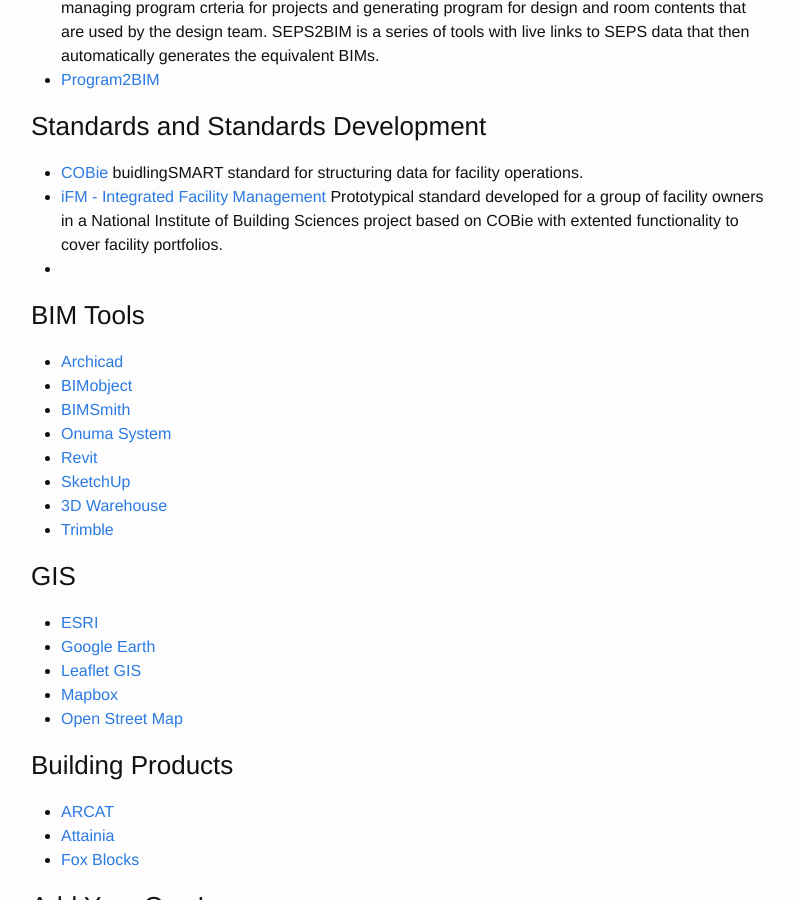
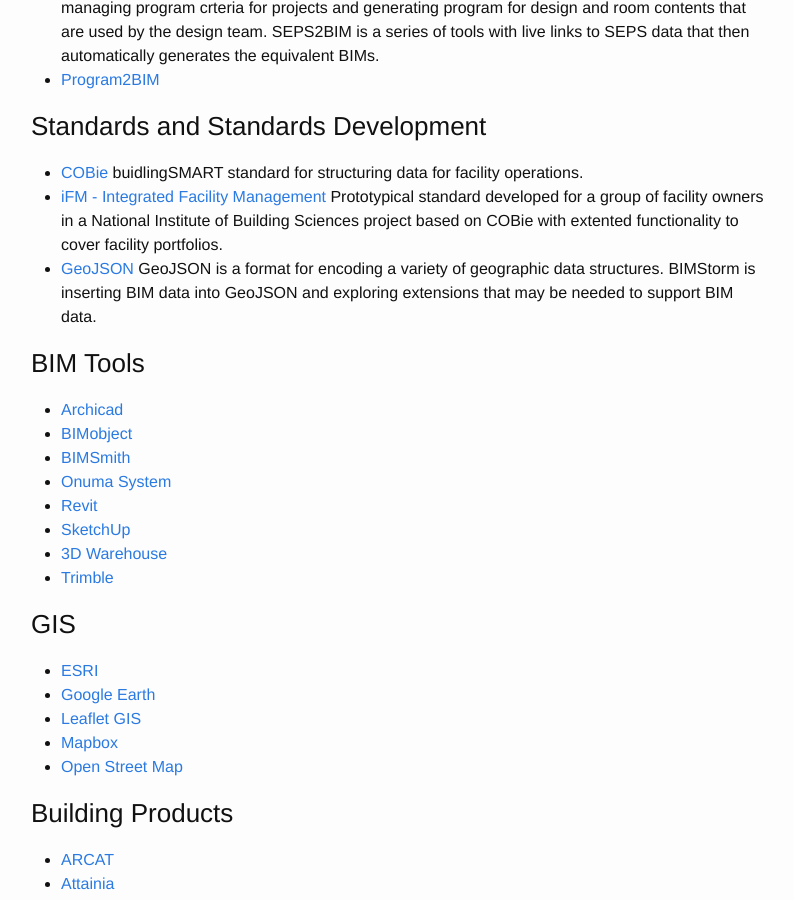
Before and after one commit to buildingSMARTalliance/BIMStorm, a Jekyll site: the page built from _posts/2016-09-16-Tools.markdown, in a window 1280 px wide and 900 px high, scrolled down 627 px. Shown: the whole window, without its empty margins (239-1033 px from the left). Built offline with Jekyll 4.4.1, drawn with Linux system fonts in a browser that asks for light colours.

Commit message:
Update 2016-09-16-Tools.markdown

```diff
--- a/_posts/2016-09-16-Tools.markdown
+++ b/_posts/2016-09-16-Tools.markdown
@@ -30,7 +30,9 @@
 ### Standards and Standards Development
  * [COBie](http://wbdg.org/resources/cobie.php) buidlingSMART standard for structuring data for facility operations.
  * [iFM - Integrated Facility Management](http://FEDifm.org) Prototypical standard developed for a group of facility owners in a National Institute of Building Sciences project based on COBie with extented functionality to cover facility portfolios.
- *
+ * [GeoJSON](http://geojson.org/) GeoJSON is a format for encoding a variety of geographic data structures. BIMStorm is inserting BIM data into GeoJSON and exploring extensions that may be needed to support BIM data.
+
+
 
 
 ### BIM Tools
```
